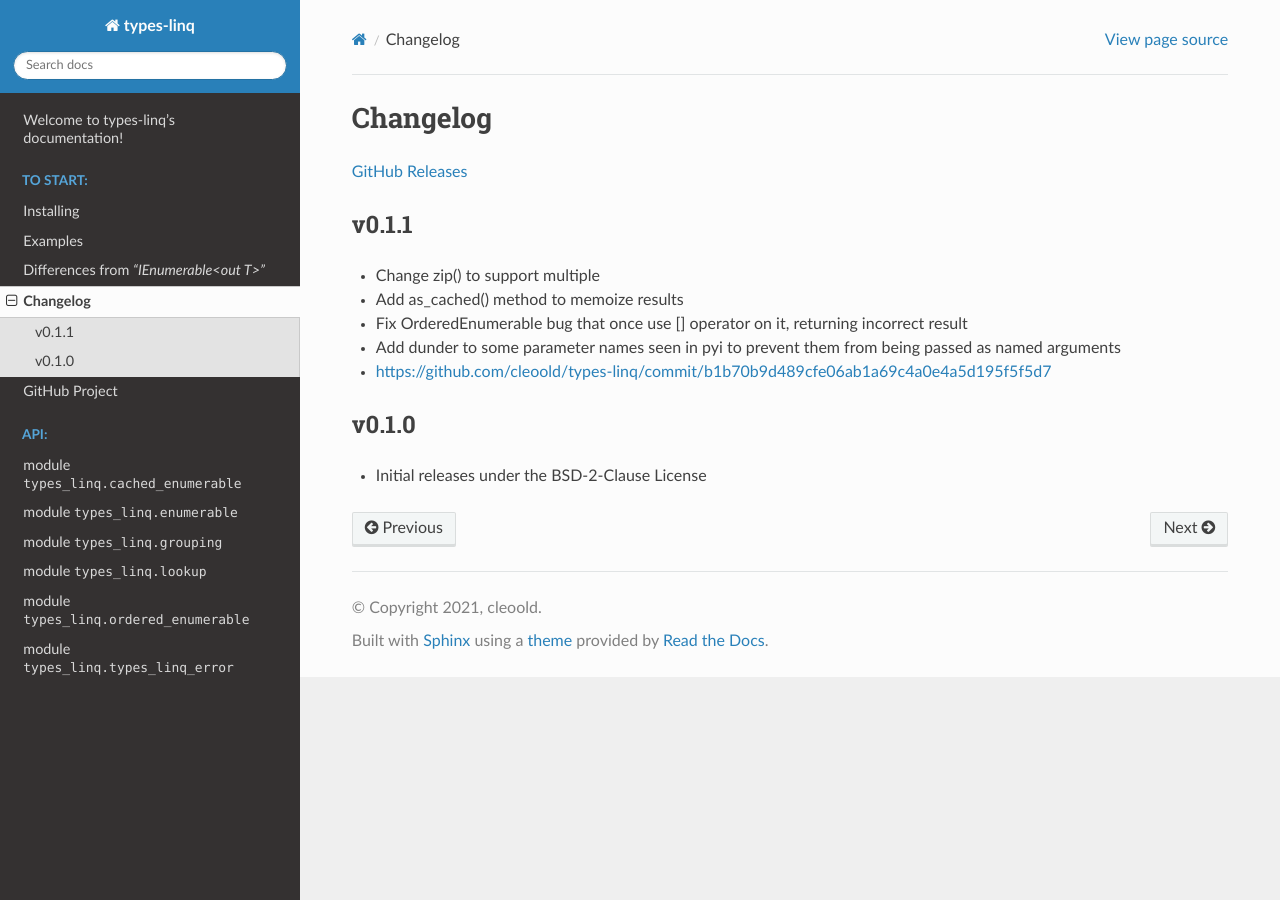
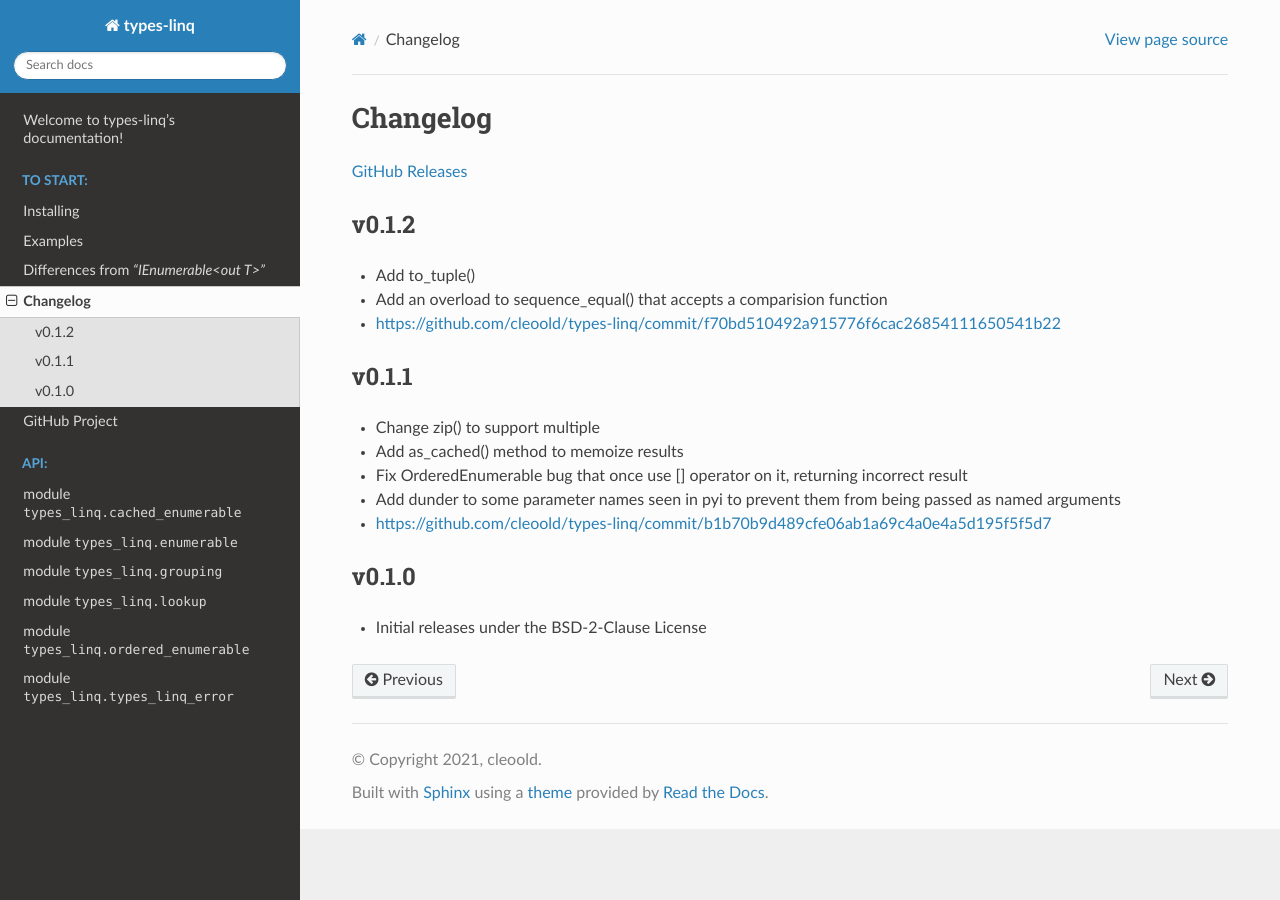
Before and after one commit to cleoold/types-linq, a Sphinx documentation site: the page built from doc/to-start/changelog.rst, in a window 1280 px wide. Built offline with Sphinx 7.4.7 and the Read the Docs theme 2.0.0, drawn with Linux system fonts in a browser that asks for light colours.

Commit message:
Increase to v0.1.2

```diff
--- a/doc/index.rst
+++ b/doc/index.rst
@@ -16,7 +16,7 @@
   conventions, edge behaviors, etc. This means typical Python conventions might be shadowed here
 * It tries to implement deferred evaluations. The library operates in a streaming manner if possible and handles
   infinite streams (Python generators) properly
-* Strong type safety while using this library is guarenteed since the APIs are typed
+* Strong type safety while using this library is guarenteed since the APIs are `typed <https://www.python.org/dev/peps/pep-0484/>`_
 * It honours the Python `collections.abc <https://docs.python.org/3/library/collections.abc.html>`_ interfaces
 
 The project is licensed under the BSD-2-Clause License.
--- a/doc/to-start/changelog.rst
+++ b/doc/to-start/changelog.rst
@@ -2,6 +2,13 @@
 ############
 
 `GitHub Releases <https://github.com/cleoold/types-linq/releases>`_
+
+v0.1.2
+********
+
+- Add to_tuple()
+- Add an overload to sequence_equal() that accepts a comparision function
+- https://github.com/cleoold/types-linq/commit/f70bd510492a915776f6cac26854111650541b22
 
 v0.1.1
 ********
--- a/setup.py
+++ b/setup.py
@@ -5,7 +5,7 @@
 
 setup(
     name='types-linq',
-    version='v0.1.1',
+    version='v0.1.2',
     url='https://github.com/cleoold/types-linq',
     license='BSD 2-Clause License',
     author='cleoold',
```
